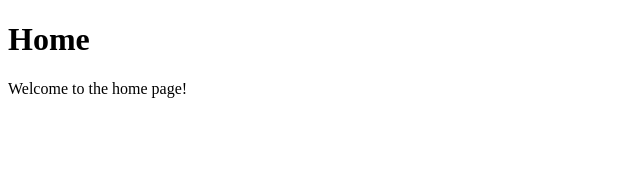
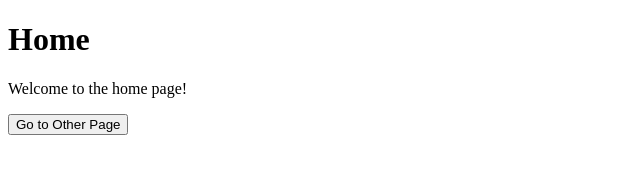
Before and after one commit to zgers/devtask, a plain HTML site: page index.html in a window 1280 px wide. Shown: the whole page, without its empty margins (0-640 px from the left). Drawn offline with Linux system fonts and the light colour scheme.

Commit message:
Added button to index

```diff
--- a/index.html
+++ b/index.html
@@ -8,5 +8,6 @@
 <body>
     <h1>Home</h1>
     <p>Welcome to the home page!</p>
+    <button onclick="window.location.href='devtaskflowext/other.html'">Go to Other Page</button>
 </body>
 </html>
```
